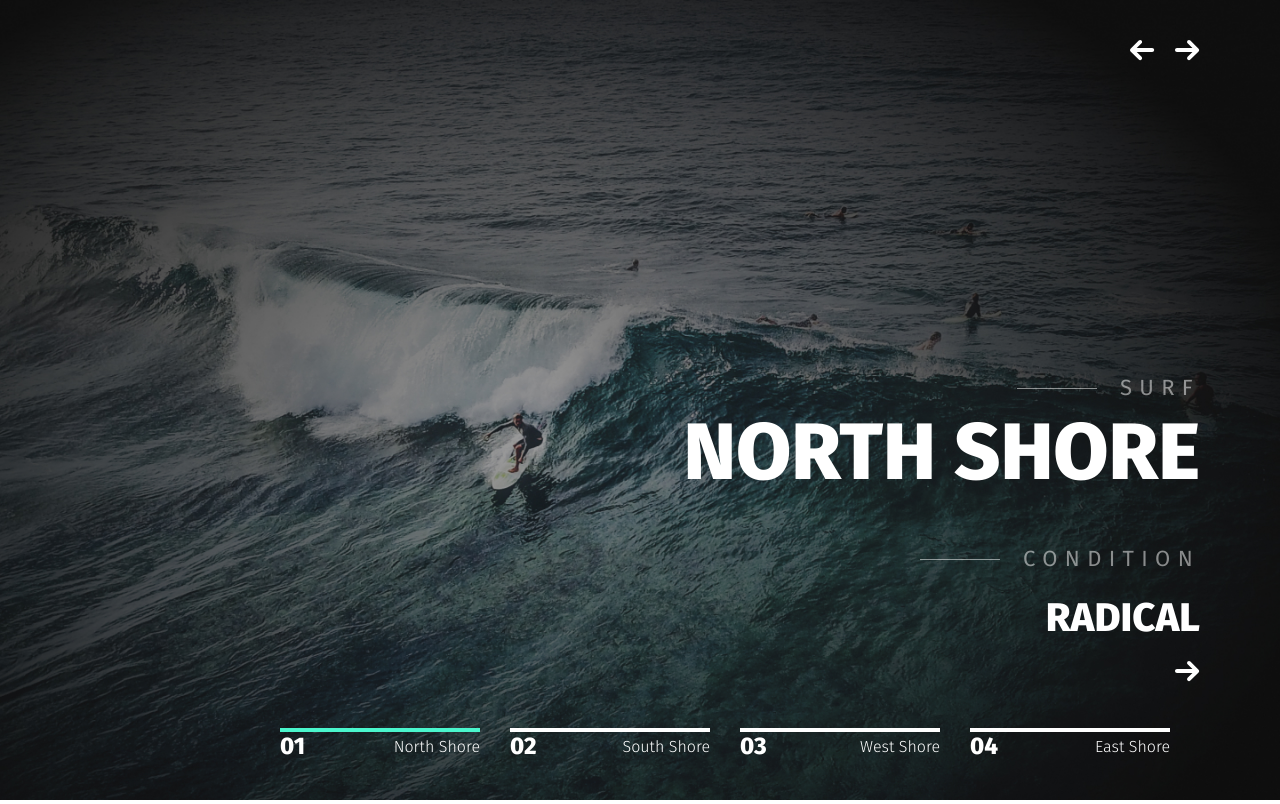
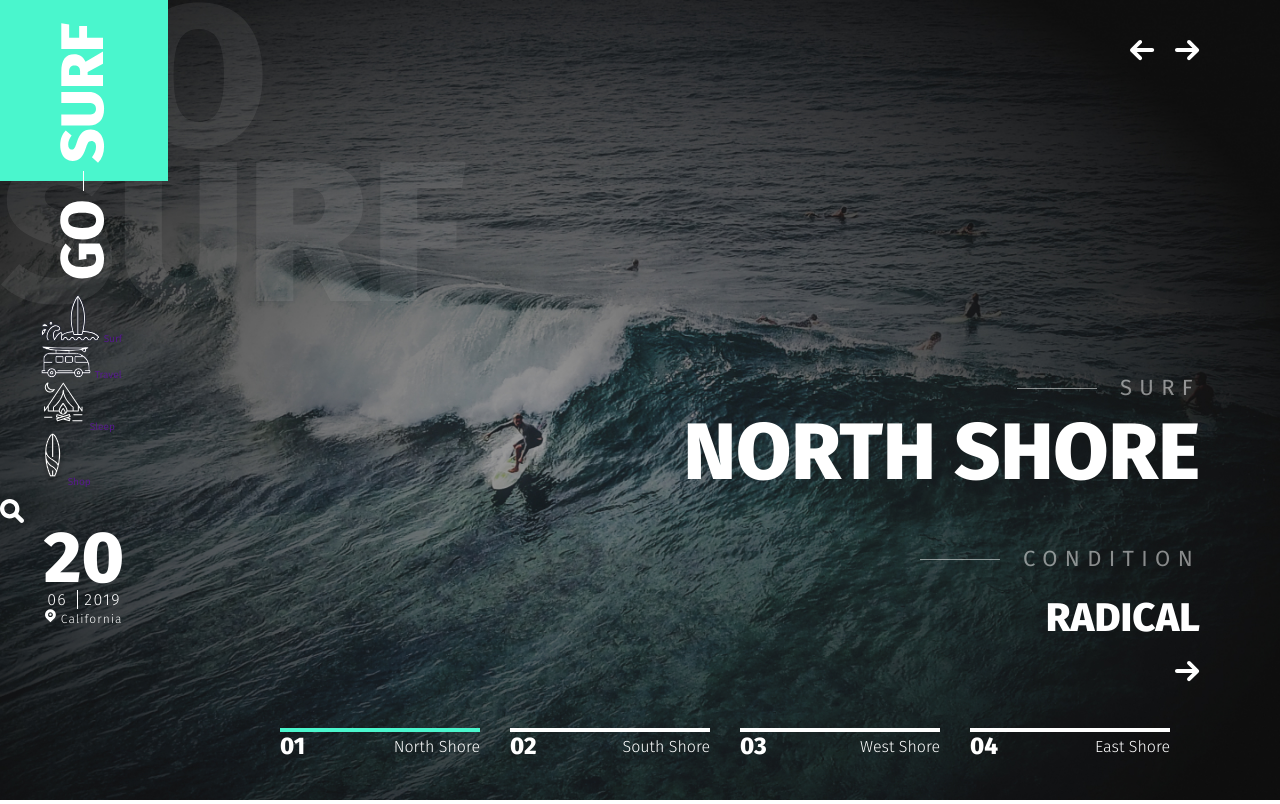
Before and after one commit to fillika/gosurf, a website: page app/index.html in a window 1280 px wide. Drawn offline with nearby package versions, Linux system fonts and the light colour scheme.

Commit message:
Почти закончил с боковым меню

```diff
--- a/app/index.html
+++ b/app/index.html
@@ -9,6 +9,67 @@
   </head>
   <body>
     <header class="header">
+      <div class="header__title">
+        go surf
+      </div>
+
+      <div class="header__aside">
+        <div class="logo">
+          <img src="img/Logo.svg" alt="GOSURF" />
+        </div>
+
+        <nav class="menu">
+          <ul class="menu__list">
+            <li>
+              <a href="">
+                <img src="img/nav-icon-1.svg" alt="Surf" />
+                <span>
+                  Surf
+                </span>
+              </a>
+            </li>
+            <li>
+              <a href="">
+                <img src="img/nav-icon-2.svg" alt="Travel" />
+                <span>
+                  Travel
+                </span>
+              </a>
+            </li>
+            <li>
+              <a href="">
+                <img src="img/nav-icon-3.svg" alt="Sleep" />
+                <span>
+                  Sleep
+                </span>
+              </a>
+            </li>
+            <li>
+              <a href="">
+                <img src="img/nav-icon-4.svg" alt="Shop" />
+                <span>
+                  Shop
+                </span>
+              </a>
+            </li>
+          </ul>
+        </nav>
+
+        <div class="header__search">
+          <img src="img/search.svg" alt="search" />
+        </div>
+
+        <div class="date header__date">
+          <div class="date__day">20</div>
+          <span class="date__month">06</span>
+          <span class="date__year">2019</span>
+        </div>
+
+        <div class="header__location">
+          California
+        </div>
+      </div>
+
       <div class="header__slider">
         <div class="header__slider-item slider-item">
           <div class="slider-item__info">
@@ -58,6 +119,7 @@
           </div>
         </div>
       </div>
+
       <div class="slider-dots">
         <div class="slider-dots__item">
           <div class="dots-box">
--- a/app/scss/_global.scss
+++ b/app/scss/_global.scss
@@ -5,6 +5,11 @@ body {
 a {
   text-decoration: none;
   display: inline-block;
+}
+
+ul,
+li {
+  list-style-type: none;
 }
 
 .suptitle-left {
--- a/app/scss/_vars.scss
+++ b/app/scss/_vars.scss
@@ -0,0 +1 @@
+$green: #4af6cd;
--- a/app/scss/style.scss
+++ b/app/scss/style.scss
@@ -7,15 +7,50 @@
   font-size: 10px;
   position: relative;
   height: 100vh;
-}
+  color: #fff;
 
-.header__slider {
+  &__slider {
     &-item {
       height: 100vh;
       background-image: url(../img/header_bg.jpg);
       background-repeat: no-repeat;
       background-size: cover;
       position: relative;
+    }
+  }
+
+  &__title {
+    font-style: normal;
+    font-weight: 800;
+    font-size: 20em;
+    line-height: 156px;
+    text-transform: uppercase;
+    mix-blend-mode: normal;
+    opacity: 0.07;
+    max-width: 467px;
+    position: absolute;
+    top: 0;
+    left: 0;
+    z-index: 3;
+  }
+
+  &__aside {
+    position: absolute;
+    top: 0;
+    left: 0;
+    z-index: 4;
+  }
+
+  &__location {
+    font-weight: 300;
+    font-size: 1.2em;
+    line-height: 14px;
+    text-align: center;
+    letter-spacing: 1.05px;
+
+    &::before {
+      content: url(../img/marker.svg);
+    }
   }
 }
 
@@ -61,7 +96,7 @@
 
   .slick-current {
     .dots-box {
-      border-color: #4af6cd;
+      border-color: $green;
     }
   }
 }
@@ -87,4 +122,37 @@
   }
 }
 
+.date {
+  text-align: center;
+  width: 81px;
+  margin: auto;
+
+  &__day {
+    font-weight: 800;
+    font-size: 7.2em;
+    line-height: 64px;
+    text-transform: uppercase;
+  }
+
+  &__month,
+  &__year {
+    display: inline-block;
+    font-weight: 300;
+    font-size: 1.6em;
+    line-height: 19px;
+    letter-spacing: 1.4px;
+  }
+
+  &__month {
+    width: 30px;
+    text-align: left;
+    border-right: 1px solid #fff;
+  }
+
+  &__year {
+    text-align: right;
+    width: 40px;
+  }
+}
+
 @import "media";
```
Also changed, not shown: app/css/style.min.css, app/img/Logo.svg (added), app/img/marker.svg (added), app/img/nav-icon-1.svg (added), app/img/nav-icon-2.svg (added), app/img/nav-icon-3.svg (added), app/img/nav-icon-4.svg (added), app/img/search.svg (added). Lines whose indentation alone changed are shown as unchanged.
